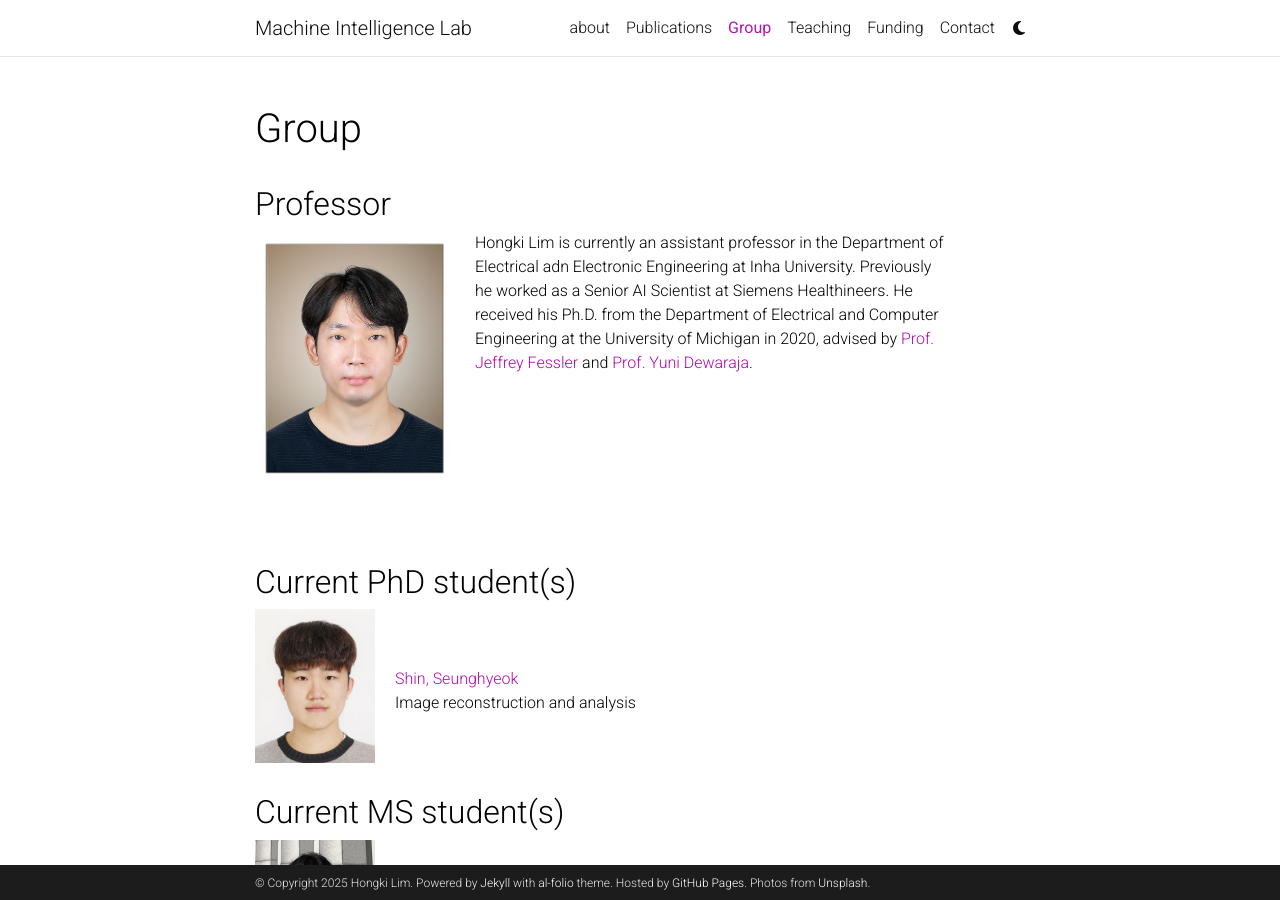
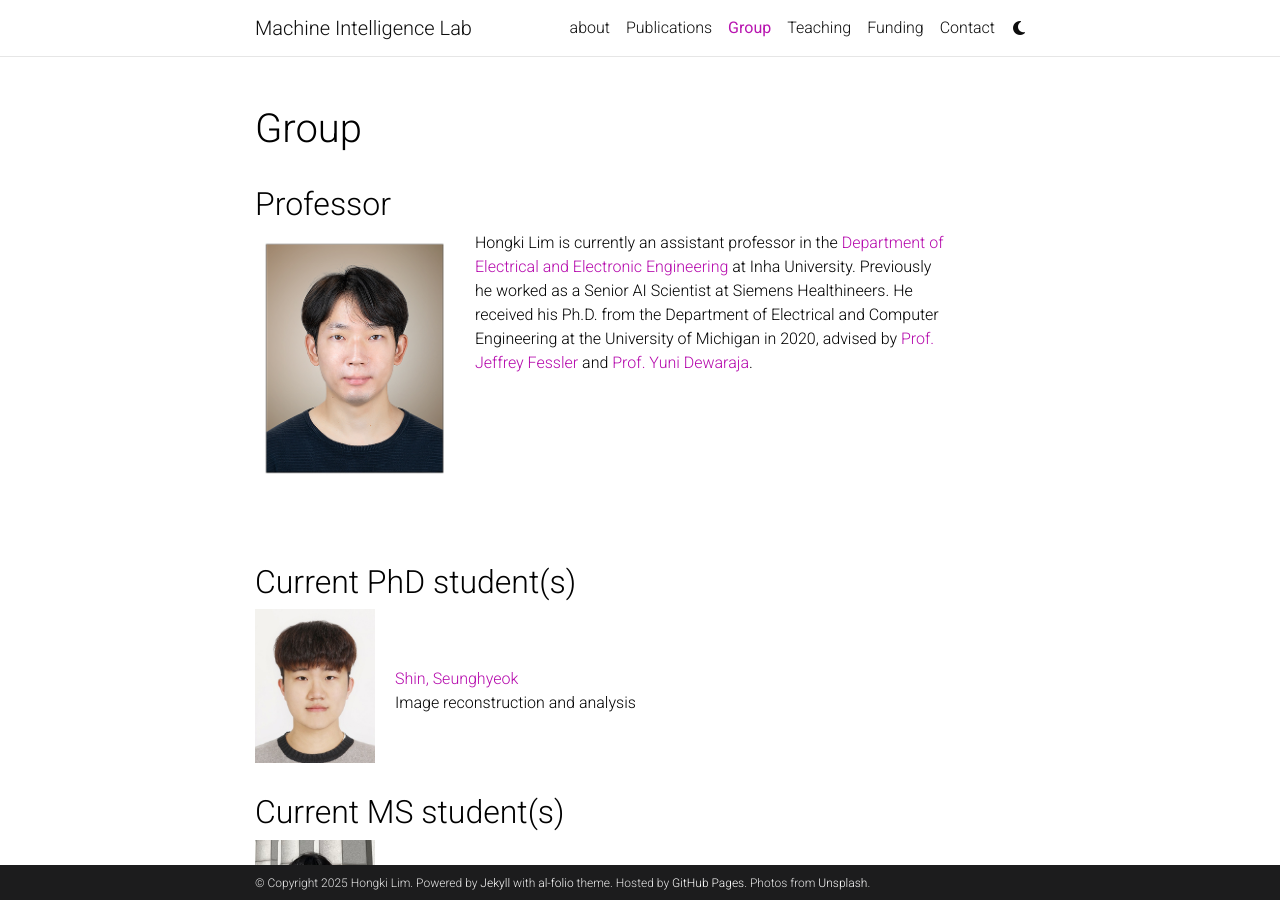
Before and after one commit to milab-inha/milab-inha.github.io, a Jekyll site: the page built from _pages/group.md, in a window 1280 px wide and 900 px high. Built offline with Jekyll 4.4.1, drawn with Linux system fonts in a browser that asks for light colours; comment, search, counter and statistics services are not loaded; a style sheet for code colours, icons or effects is not loaded.

Commit message:
Update group.md

```diff
--- a/_pages/group.md
+++ b/_pages/group.md
@@ -54,7 +54,7 @@
 <div style="overflow: auto;">
     <img class="professor-photo" src="/assets/img/hongki-photo2.jpg" alt="Hongki Lim" style="float: left; margin-right: 20px; margin-bottom: 10px;">
     <div class="professor-text">
-        Hongki Lim is currently an assistant professor in the Department of Electrical adn Electronic Engineering at Inha University. Previously he worked as a Senior AI Scientist at Siemens Healthineers. He received his Ph.D. from the Department of Electrical and Computer Engineering at the University of Michigan in 2020, advised by <a href='https://web.eecs.umich.edu/~fessler/'>Prof. Jeffrey Fessler</a> and <a href='https://medicine.umich.edu/dept/radiology/yuni-dewaraja-phd'>Prof. Yuni Dewaraja</a>. <br><br>
+        Hongki Lim is currently an assistant professor in the <a href='https://ee.inha.ac.kr/'>Department of Electrical and Electronic Engineering</a> at Inha University. Previously he worked as a Senior AI Scientist at Siemens Healthineers. He received his Ph.D. from the Department of Electrical and Computer Engineering at the University of Michigan in 2020, advised by <a href='https://web.eecs.umich.edu/~fessler/'>Prof. Jeffrey Fessler</a> and <a href='https://medicine.umich.edu/dept/radiology/yuni-dewaraja-phd'>Prof. Yuni Dewaraja</a>. <br><br>
     </div>
 </div>
 <br><br>
```
